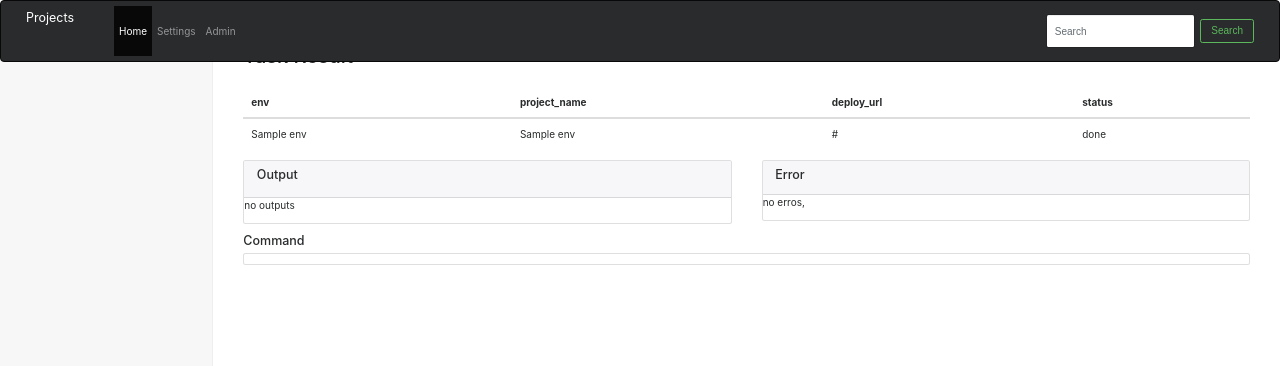
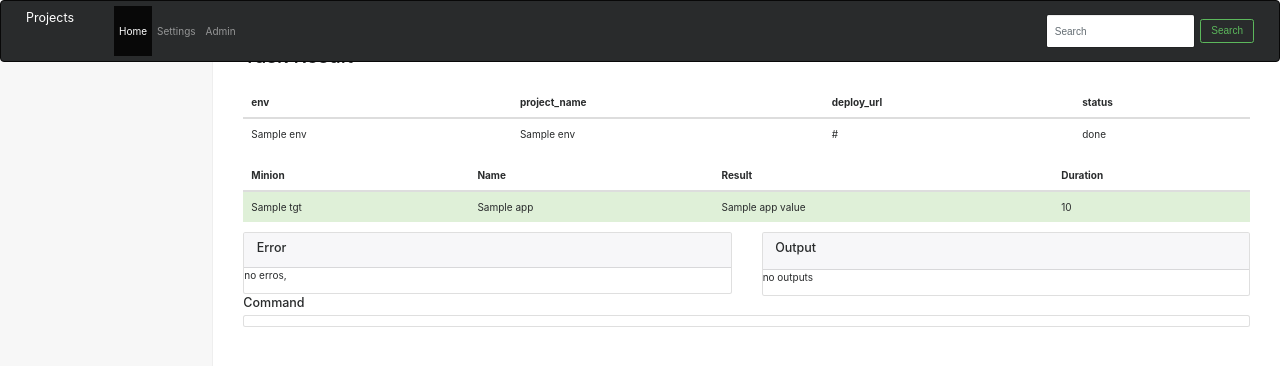
Before and after one commit to LiboMa/saltmgt_open, a Django app: template autocd/templates/task_result.html in a window 1280 px wide. Shown: the top 366 px of the page. Run offline with Django 3.2, Linux system fonts and the light colour scheme; the template is opened without the code that fills it: most values are stand-ins (such as "Sample title", 1, 10 or a date in 2020); parts of the project's set-up code (start-up, migrations or seed data) failed here and were passed over; some libraries are stand-ins or nearby versions.

Commit message:
Beta version 1.0

```diff
--- a/accounts/ADBackend.py
+++ b/accounts/ADBackend.py
@@ -154,4 +154,4 @@ class ActiveDirectoryAuthenticationBackend():
 if __name__ == '__main__':
 
     auth = ActiveDirectoryAuthenticationBackend()
-    print(auth.authenticate('dkx4oih','example here'))
+    print(auth.authenticate('testuser','example here'))
--- a/autocd/task_handler.py
+++ b/autocd/task_handler.py
@@ -7,7 +7,7 @@
 #from autocd.autocd_keeper import *
 
 # version=1.0
-# written by dkx4oih(Ma Libo)@ 2018.1.23
+# written by testuser(Ma Libo)@ 2018.1.23
 from __future__ import barry_as_FLUFL
 __all__ = [ 'get_task_by_id',
             'output_checker',
@@ -59,8 +59,7 @@ def get_or_create_minions():
     try:
         run_process = subprocess.run(cmd, shell=True, stdout=subprocess.PIPE, stderr=subprocess.PIPE)
         # try to decode from output and convert to json dict
-        #minion_list_json = json.loads(run_process.stdout.decode())
-        minion_list_json = {'minions': ['beul2017.fs86.vwf.vwfs-ad', 'beul2018', 'ccs_cons_app_fscnbesa0025', 'cpg_cons_app01', 'cpg_int_app01', 'cpg_prod_app01', 'cpg_prod_web01', 'DB_CONS_FSCNBEN06001', 'DB_CONS_FSCNBEN06002', 'fsco_cons_app01', 'fsco_cons_frontend', 'fsco_dev_app01', 'fsco_int', 'fsco_prod_app01', 'fsco_prod_frontend'], 'minions_rejected': [], 'minions_denied': [], 'minions_pre': []}
+        minion_list_json = json.loads(run_process.stdout.decode())
         for minion in minion_list_json['minions']:
             print ("add minions", minion)
             try:
--- a/autocd/templates/task_result.html
+++ b/autocd/templates/task_result.html
@@ -1,10 +1,9 @@
 {% extends "admin/bs.html" %}
 
 {% block content %}
+
 <div class="container">
-
   <h2> Task Result</h2>
-
   <br />
   <table class="table table-dark table-hover">
     <thead>
@@ -25,60 +24,90 @@
     </tbody>
   </table>
 </div>
+
+
 <div class="container">
+{% if result is not None %}
+   {% for r_out in result_out %}
+	    <table class="table table-dark table-hover">
+	      <thead>
+		<tr>
+		  <th>Minion</th>
+		  <th>Name</th>
+		  <th>Result</th>
+		  <th>Duration</th>
+		</tr>
+	      </thead>
+	      <tbody>
+		  {% for tgt,value in r_out.items %}
+		    {% for app, app_value in value.items %}
+							{% if app_value.result %}
+								<tr class="table-success">
+							{% else %}
+								<tr class="table-danger">
+							{% endif %}
+												<td> {{ tgt }} </td>
+												<td> {{ app }} </td>
+												<td> {{ app_value.name }} </td>
+												<td> {{ app_value.Duration }}</span> </td>
+							</tr>
+		    {% endfor %}
+		  {% endfor %}
+	      </tbody>
+	    </table>
+   {% endfor %}
+{% else %}
+      <div class="alert alert-warning alert-dismissible fade show" role="alert">
+        <button type="button" class="close" data-dismiss="alert" aria-label="Close"> <span aria-hidden="true">&times;</span> </button>
+        <strong> still in processing, no output yet.</strong>
+    </div>
+{% endif%}
+</div>
 
+
+<div class="container">
     {% if error_msg %}
       <div class="alert alert-warning alert-dismissible fade show" role="alert">
         <button type="button" class="close" data-dismiss="alert" aria-label="Close"> <span aria-hidden="true">&times;</span> </button>
         <strong>Woops!{{error_msg }}</strong>
     </div>
     {% endif %}
+</div>
 
 
+<div class="container">
 	<div class="row">
+		<div class="col">
+			<div class="card card-body">
+			{% if result.msg.err %}
+				<div class="card-header card-inverse card-warning"><h5 class="card-title">Error</h5></div>
+					<p> {{result.msg.err }}</p>
+			{% else %}
+				<div class="card-header card-body"><h5>Error</h5></div>
+					<p>no erros, {{ result.msg.err }}</p>
+			{% endif%}
+			</div>
+		</div>
 		<div class="col">
 			<div class="card card-body">
 				<div class="card-header"><H5 class="card-title">Output</h5></div>
 					{% if result.msg.out %}
-
 						<p> {{result.msg.out.0 }}</p>
-												  <!--{% for out in result.msg.out %}
-                          <p> {{ out }}</p>
-                          {% endfor %} -->
 					{% else %}
 						<p>no outputs</p>
 					{% endif%}
 			</div>
 		</div>
-				<div class="col">
-						{% if result.msg.err %}
-						<div class="card card-body">
-									<div class="card-header card-inverse card-warning"><h5 class="card-title">Error</h5></div>
-
-								<p> {{result.msg.err }}</p>
-								 <!-- {% for out in result.msg.out %}
-											<p> {{ out }}</p>
-											{% endfor %} -->
-						{% else %}
-						<div class="card card-body">
-									<div class="card-header card-body"><h5>Error</h5></div>
-								<p>no erros, {{ result.msg.err }}</p>
-						{% endif%}
 	</div>
-				</div>
-</div>
-
 	<div class="row">
 		<div class="col">
-			<p></p>
 			<h5>Command</h5>
 			<div class="card card-body">
 			<p>{{ result.msg.cmd }}</p>
 			</div>
 		</div>
 
-
-
+	</div>
 </div>
 
 
--- a/autocd/views.py
+++ b/autocd/views.py
@@ -297,11 +297,15 @@ def show_task_result(request, task_id):
             msg = error_msg
 
         context = {'result': result,
+        #           'result_err': result['msg']['err'],
+                   'result_out': json.loads(result['msg']['out']),
                 'task': task,
                 'error_msg': msg
                 }
-        #return HttpResponse("Result of #{0}: {1}".format(task.id, result['msg'] ))
+
+        #return HttpResponse("{0}".format(context['result_out']["beul2018"]['file_|-/opt/salt_test/wwwroot/FSChinaOnlineAdminProxy_|-/opt/salt_test/wwwroot/FSChinaOnlineAdminProxy_|-recurse']['name']))
         return render(request, './task_result.html', context)
+
 
 @login_required(login_url='/accounts/login/')
 def miniongroups_view(request, minion_reload=None):
```
Also changed, not shown: autocd/get_task_result.py (+6 -5 lines), autocd/templates/admin/bs.html (+8 -2 lines), autocd/templates/project.html (+18 -2 lines), 6 other files. Lines whose indentation alone changed are shown as unchanged.
